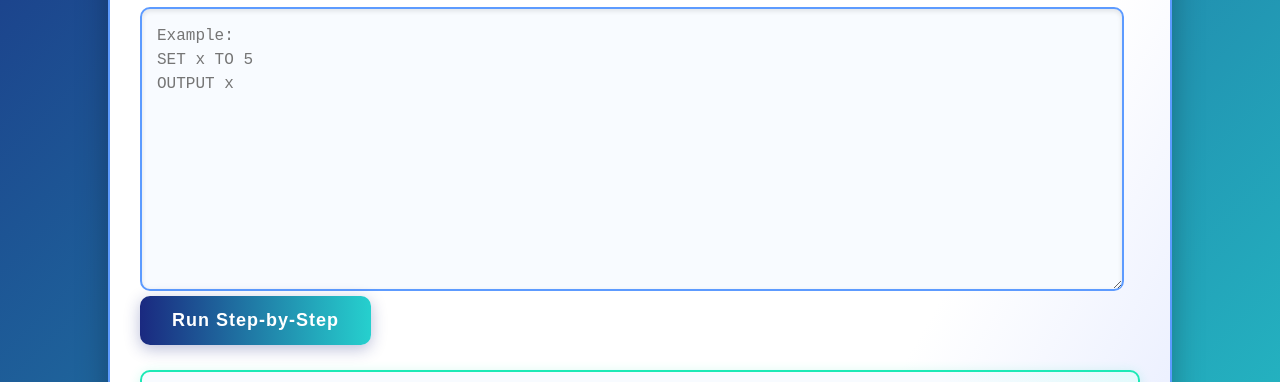
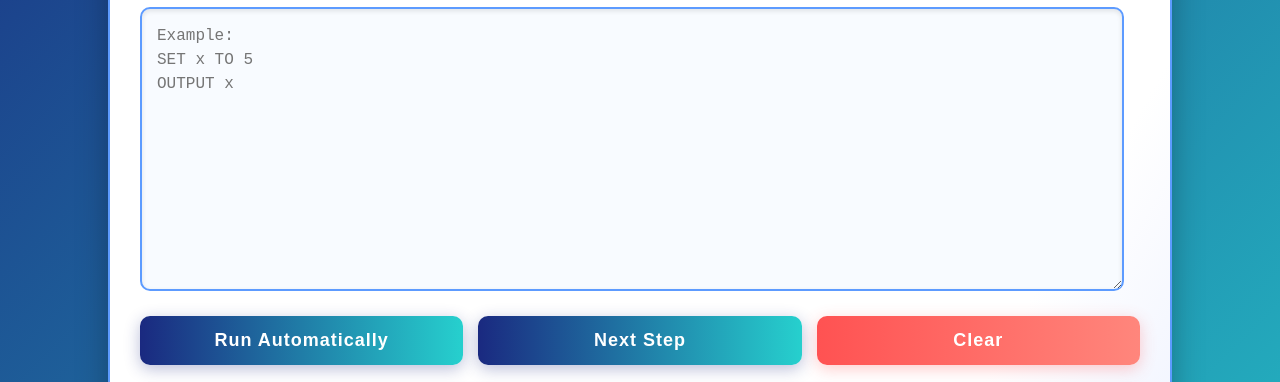
Before and after one commit to tahahhany11192/NovaCompiler, a plain HTML site: page compiler.html in a window 1280 px wide. Shown: the part 418-800 px from the top of the page. Drawn offline with Linux system fonts and the light colour scheme.

Commit message:
compiler.html

```diff
--- a/compiler.html
+++ b/compiler.html
@@ -248,25 +248,50 @@ h1:hover {
     <textarea id="codeInput" placeholder="Example:
 SET x TO 5
 OUTPUT x"></textarea>
-    <button onclick="runStepByStep()">Run Step-by-Step</button>
-    <div id="codeDisplay" style="margin-top: 20px;"></div>
-    <div class="explanation" id="explanationBox">Explanation will appear here...</div>
-    <div class="code-output" id="outputBox">Output will appear here...</div>
+<div class="btn-group">
+  <button id="autoRunBtn" onclick="runAuto()">Run Automatically</button>
+  <button id="stepBtn" onclick="runStep()">Next Step</button>
+  <button id="clearBtn" onclick="location.reload()">Clear</button>
 </div>
 
+<div id="codeDisplay"></div>
+<div class="code-output" id="outputBox"></div>
+<div class="explanation" id="explanationBox"></div>
+
   <script>
-  async function runStepByStep() {
+  // Global variables to manage execution
+  let executionState = {
+    lineElements: [],
+    variables: {},
+    output: '',
+    currentLine: 0,
+    stack: [],
+    isRunning: false,
+    autoRunInterval: null,
+    rawLines: []
+  };
+
+  function prepareExecution() {
     const codeArea = document.getElementById('codeInput');
+    const rawLines = codeArea.value.trim().split('\n');
     const codeDisplay = document.getElementById('codeDisplay');
-    const outputBox = document.getElementById('outputBox');
-    const explanationBox = document.getElementById('explanationBox');
 
-    const rawLines = codeArea.value.trim().split('\n');
     codeDisplay.innerHTML = '';
-    outputBox.textContent = '';
-    explanationBox.textContent = 'Starting execution...';
+    document.getElementById('outputBox').textContent = '';
+    document.getElementById('explanationBox').textContent = 'Starting execution...';
 
-    const lineElements = rawLines.map((line) => {
+    executionState = {
+      lineElements: [],
+      variables: {},
+      output: '',
+      currentLine: 0,
+      stack: [],
+      isRunning: true,
+      autoRunInterval: null,
+      rawLines: rawLines
+    };
+
+    executionState.lineElements = rawLines.map((line) => {
       const div = document.createElement('div');
       div.className = 'code-line';
       const arrow = document.createElement('span');
@@ -278,9 +303,7 @@ OUTPUT x"></textarea>
       codeDisplay.appendChild(div);
       return { container: div, arrow, text };
     });
-
-    let variables = {};
-    let output = '';
+  }
 
   function replaceVars(expr) {
     return expr;
@@ -290,62 +313,68 @@ OUTPUT x"></textarea>
     return Function(...Object.keys(variables), `return (${expr});`)(...Object.values(variables));
   }
 
-    let i = 0;
-    const stack = [];
-    while (i < rawLines.length) {
-      const line = rawLines[i].trim();
-      const { container, arrow } = lineElements[i];
+  function executeNextStep() {
+    if (executionState.currentLine >= executionState.rawLines.length) {
+      executionState.isRunning = false;
+      document.getElementById('explanationBox').textContent += '\n\nExecution complete.';
+      if (executionState.autoRunInterval) {
+        clearInterval(executionState.autoRunInterval);
+        executionState.autoRunInterval = null;
+      }
+      return false;
+    }
 
-      lineElements.forEach(el => {
+    const line = executionState.rawLines[executionState.currentLine].trim();
+    const { container, arrow } = executionState.lineElements[executionState.currentLine];
+
+    // Highlight current line
+    executionState.lineElements.forEach(el => {
       el.container.classList.remove('highlight');
       el.arrow.classList.remove('active');
     });
     container.classList.add('highlight');
     arrow.classList.add('active');
 
-      await new Promise(resolve => setTimeout(resolve, 1300));
-
     try {
       if (line === '') {
-          explanationBox.textContent = 'Skipping empty line.';
-          i++;
-          continue;
+        document.getElementById('explanationBox').textContent = 'Skipping empty line.';
+        executionState.currentLine++;
+        return true;
       }
 
       if (/^SET\s+(\w+)\s+TO\s+(.+)$/i.test(line)) {
         const [, varName, valueRaw] = line.match(/^SET\s+(\w+)\s+TO\s+(.+)$/i);
         let val = valueRaw.trim();
         if (/^".*"$/.test(val) && !/[+]/.test(val)) {
-            variables[varName] = val.slice(1, -1);
+          executionState.variables[varName] = val.slice(1, -1);
         } else if (!isNaN(Number(val))) {
-            variables[varName] = Number(val);
+          executionState.variables[varName] = Number(val);
         } else {
-            variables[varName] = evalInScope(replaceVars(val), variables);
+          executionState.variables[varName] = evalInScope(replaceVars(val), executionState.variables);
         }
-          explanationBox.textContent = `Set ${varName} to ${variables[varName]}`;
-          i++;
+        document.getElementById('explanationBox').textContent = `Set ${varName} to ${executionState.variables[varName]}`;
+        executionState.currentLine++;
       }
 
       else if (/^OUTPUT\s+(.+)$/i.test(line)) {
         const expr = line.match(/^OUTPUT\s+(.+)$/i)[1];
-          let val = evalInScope(replaceVars(expr), variables);
-          output += val + '\n';
-          outputBox.textContent = output;
-          explanationBox.textContent = `Outputting: ${val}`;
-          i++;
+        let val = evalInScope(replaceVars(expr), executionState.variables);
+        executionState.output += val + '\n';
+        document.getElementById('outputBox').textContent = executionState.output;
+        document.getElementById('explanationBox').textContent = `Outputting: ${val}`;
+        executionState.currentLine++;
       }
-
 
       // IF
       else if (/^IF\s+(.+)\s+THEN$/i.test(line)) {
         const condition = line.match(/^IF\s+(.+)\s+THEN$/i)[1];
-        const result = evalInScope(replaceVars(condition), variables);
+        const result = evalInScope(replaceVars(condition), executionState.variables);
         let elseIndex = -1;
         let endIfIndex = -1;
         let depth = 0;
 
-        for (let j = i + 1; j < rawLines.length; j++) {
-          const checkLine = rawLines[j].trim();
+        for (let j = executionState.currentLine + 1; j < executionState.rawLines.length; j++) {
+          const checkLine = executionState.rawLines[j].trim();
           if (/^IF\s+(.+)\s+THEN$/i.test(checkLine)) depth++;
           else if (/^END IF$/i.test(checkLine)) {
             if (depth === 0) {
@@ -358,39 +387,40 @@ OUTPUT x"></textarea>
         }
 
         if (endIfIndex === -1) {
-          explanationBox.textContent = "Error: Missing END IF.";
-          break;
+          document.getElementById('explanationBox').textContent = "Error: Missing END IF.";
+          executionState.isRunning = false;
+          return false;
         }
 
         if (result) {
-          explanationBox.textContent = "Condition is TRUE. Executing IF block.";
-          stack.push({ type: 'IF', endIf: endIfIndex });
-          i++;
+          document.getElementById('explanationBox').textContent = "Condition is TRUE. Executing IF block.";
+          executionState.stack.push({ type: 'IF', endIf: endIfIndex });
+          executionState.currentLine++;
         } else {
-          explanationBox.textContent = "Condition is FALSE. Skipping IF block.";
-          i = elseIndex !== -1 ? elseIndex + 1 : endIfIndex + 1;
+          document.getElementById('explanationBox').textContent = "Condition is FALSE. Skipping IF block.";
+          executionState.currentLine = elseIndex !== -1 ? elseIndex + 1 : endIfIndex + 1;
         }
-        continue;
+        return true;
       }
 
       // ELSE
       else if (/^ELSE$/i.test(line)) {
-        const last = stack[stack.length - 1];
+        const last = executionState.stack[executionState.stack.length - 1];
         if (last?.type === 'IF') {
-          i = last.endIf + 1;
-          stack.pop();
+          executionState.currentLine = last.endIf + 1;
+          executionState.stack.pop();
         } else {
-          i++;
+          executionState.currentLine++;
         }
-        continue;
+        return true;
       }
 
       // END IF
       else if (/^END IF$/i.test(line)) {
-        const last = stack[stack.length - 1];
-        if (last?.type === 'IF') stack.pop();
-        i++;
-        continue;
+        const last = executionState.stack[executionState.stack.length - 1];
+        if (last?.type === 'IF') executionState.stack.pop();
+        executionState.currentLine++;
+        return true;
       }
 
       // FOR loop
@@ -400,94 +430,140 @@ OUTPUT x"></textarea>
 
         if (start > end) {
           let depth = 0;
-          for (let j = i + 1; j < rawLines.length; j++) {
-            const checkLine = rawLines[j].trim();
+          for (let j = executionState.currentLine + 1; j < executionState.rawLines.length; j++) {
+            const checkLine = executionState.rawLines[j].trim();
             if (/^FOR\s+(\w+)\s+FROM\s+(\d+)\s+TO\s+(\d+)$/i.test(checkLine)) depth++;
             else if (/^END FOR$/i.test(checkLine)) {
               if (depth === 0) {
-                explanationBox.textContent = `Skipping FOR loop (start > end).`;
-                i = j + 1;
+                document.getElementById('explanationBox').textContent = `Skipping FOR loop (start > end).`;
+                executionState.currentLine = j + 1;
                 break;
               } else depth--;
             }
           }
-          continue;
+          return true;
         }
 
-        variables[varName] = start;
-        stack.push({ type: 'FOR', line: i, varName, end });
-        explanationBox.textContent = `Starting FOR loop: ${varName} from ${start} to ${end}`;
-        i++;
+        executionState.variables[varName] = start;
+        executionState.stack.push({ type: 'FOR', line: executionState.currentLine, varName, end });
+        document.getElementById('explanationBox').textContent = `Starting FOR loop: ${varName} from ${start} to ${end}`;
+        executionState.currentLine++;
+        return true;
       }
 
       // END FOR
       else if (/^END FOR$/i.test(line)) {
-        const loop = stack.pop();
-        if (variables[loop.varName] < loop.end) {
-          variables[loop.varName]++;
-          explanationBox.textContent = `Incrementing ${loop.varName} to ${variables[loop.varName]}`;
-          stack.push(loop);
-          i = loop.line + 1;
+        const loop = executionState.stack.pop();
+        if (executionState.variables[loop.varName] < loop.end) {
+          executionState.variables[loop.varName]++;
+          document.getElementById('explanationBox').textContent = `Incrementing ${loop.varName} to ${executionState.variables[loop.varName]}`;
+          executionState.stack.push(loop);
+          executionState.currentLine = loop.line + 1;
         } else {
-          explanationBox.textContent = `Exiting FOR loop.`;
-          i++;
+          document.getElementById('explanationBox').textContent = `Exiting FOR loop.`;
+          executionState.currentLine++;
         }
+        return true;
       }
 
       // WHILE loop
       else if (/^WHILE\s+(.+)$/i.test(line)) {
         const condition = line.match(/^WHILE\s+(.+)$/i)[1];
-        const result = evalInScope(replaceVars(condition), variables);
+        const result = evalInScope(replaceVars(condition), executionState.variables);
 
         if (!result) {
           let depth = 0;
-          for (let j = i + 1; j < rawLines.length; j++) {
-            const checkLine = rawLines[j].trim();
+          for (let j = executionState.currentLine + 1; j < executionState.rawLines.length; j++) {
+            const checkLine = executionState.rawLines[j].trim();
             if (/^WHILE\s+(.+)$/i.test(checkLine)) depth++;
             else if (/^END WHILE$/i.test(checkLine)) {
               if (depth === 0) {
-                explanationBox.textContent = `Skipping WHILE loop.`;
-                i = j + 1;
+                document.getElementById('explanationBox').textContent = `Skipping WHILE loop.`;
+                executionState.currentLine = j + 1;
                 break;
               } else depth--;
             }
           }
-          continue;
+          return true;
         }
 
-        stack.push({ type: 'WHILE', line: i, condition });
-        explanationBox.textContent = `Entering WHILE loop.`;
-        i++;
+        executionState.stack.push({ type: 'WHILE', line: executionState.currentLine, condition });
+        document.getElementById('explanationBox').textContent = `Entering WHILE loop.`;
+        executionState.currentLine++;
+        return true;
       }
 
       // END WHILE
       else if (/^END WHILE$/i.test(line)) {
-  const loop = stack[stack.length - 1]; // peek, don't pop yet
-  const result = evalInScope(replaceVars(loop.condition), variables);
+        const loop = executionState.stack[executionState.stack.length - 1];
+        const result = evalInScope(replaceVars(loop.condition), executionState.variables);
 
         if (result) {
-    explanationBox.textContent = `Repeating WHILE loop.`;
-    i = loop.line + 1; // back to the first line inside the WHILE
+          document.getElementById('explanationBox').textContent = `Repeating WHILE loop.`;
+          executionState.currentLine = loop.line + 1;
         } else {
-    explanationBox.textContent = `Exiting WHILE loop.`;
-    stack.pop(); // only pop now
-    i++;
+          document.getElementById('explanationBox').textContent = `Exiting WHILE loop.`;
+          executionState.stack.pop();
+          executionState.currentLine++;
         }
+        return true;
       }
-
 
       // Unknown
       else {
-        explanationBox.textContent = `Unknown command: ${line}`;
-        i++;
+        document.getElementById('explanationBox').textContent = `Unknown command: ${line}`;
+        executionState.currentLine++;
+        return true;
       }
     } catch (err) {
-      explanationBox.textContent = `Error: ${err}`;
-      break;
+      document.getElementById('explanationBox').textContent = `Error: ${err}`;
+      executionState.isRunning = false;
+      if (executionState.autoRunInterval) {
+        clearInterval(executionState.autoRunInterval);
+        executionState.autoRunInterval = null;
       }
+      return false;
     }
 
-  explanationBox.textContent += '\n\nExecution complete.';
+    return true;
+  }
+
+  function runAuto() {
+    if (executionState.isRunning) {
+      // If already running, stop the automatic execution
+      if (executionState.autoRunInterval) {
+        clearInterval(executionState.autoRunInterval);
+        executionState.autoRunInterval = null;
+      }
+      executionState.isRunning = false;
+      document.getElementById('autoRunBtn').textContent = 'Run Automatically';
+      return;
+    }
+
+    prepareExecution();
+    document.getElementById('autoRunBtn').textContent = 'Stop Execution';
+
+    executionState.autoRunInterval = setInterval(() => {
+      const shouldContinue = executeNextStep();
+      if (!shouldContinue) {
+        clearInterval(executionState.autoRunInterval);
+        executionState.autoRunInterval = null;
+        document.getElementById('autoRunBtn').textContent = 'Run Automatically';
+      }
+    }, 1300);
+  }
+
+  function runStep() {
+    if (!executionState.isRunning) {
+      prepareExecution();
+    }
+
+    if (executionState.currentLine < executionState.rawLines.length) {
+      executeNextStep();
+    } else {
+      document.getElementById('explanationBox').textContent += '\n\nExecution complete.';
+      executionState.isRunning = false;
+    }
   }
 </script>
   <div style="text-align:center; margin-top:40px; color:#ffffff; font-size:60px;">
```
Lines whose indentation alone changed are shown as unchanged.
